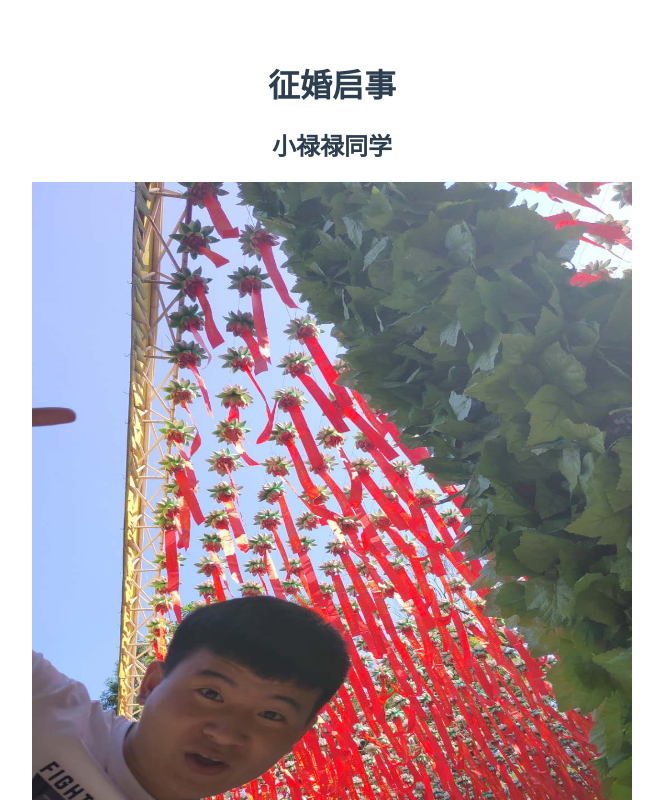
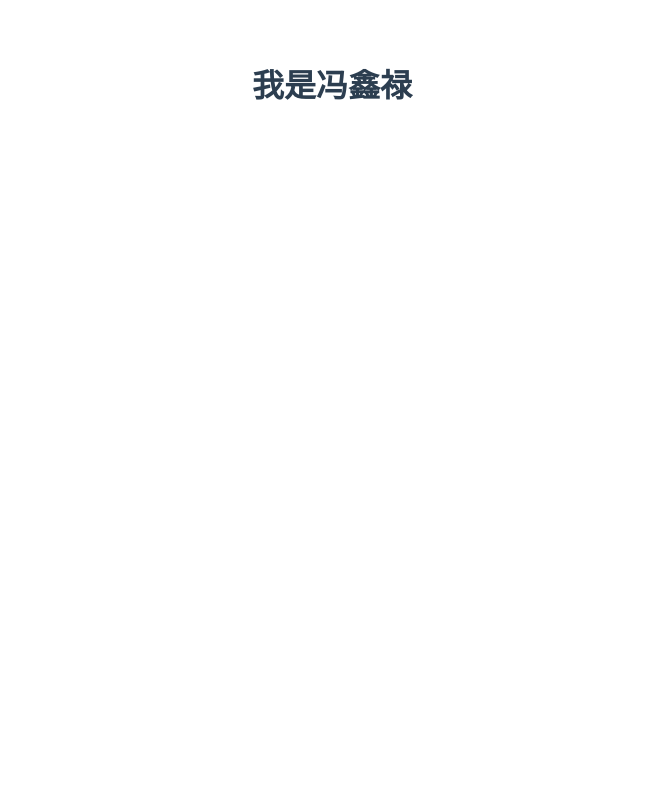
Before and after one commit to fengxinlu/blog, a Vue app: page / in a window 1280 px wide. Shown: the top 800 px of the page, without its empty margins (308-971 px from the left). Built offline with nearby package versions, Linux system fonts and the light colour scheme.

Commit message:
fix: bug

```diff
--- a/public/index.html
+++ b/public/index.html
@@ -5,7 +5,7 @@
     <meta http-equiv="X-UA-Compatible" content="IE=edge">
     <meta name="viewport" content="width=device-width,initial-scale=1.0">
     <link rel="icon" href="<%= BASE_URL %>favicon.ico">
-    <title>小禄咂</title>
+    <title>冯鑫禄</title>
   </head>
   <body>
     <noscript>
--- a/src/App.vue
+++ b/src/App.vue
@@ -1,8 +1,6 @@
 <template>
   <div id="app">
-    <h1>征婚启事</h1>
-    <h2>小禄禄同学</h2>
-    <img alt="Vue logo" src="./assets/02.jpg" style="width: 600px; height: 801px">
+    <h1>我是冯鑫禄</h1>
     <!-- <HelloWorld msg="Welcome to Your Vue.js App"/> -->
   </div>
 </template>
```
Also changed, not shown: src/assets/01.jpeg (deleted), src/assets/02.jpg (deleted).
